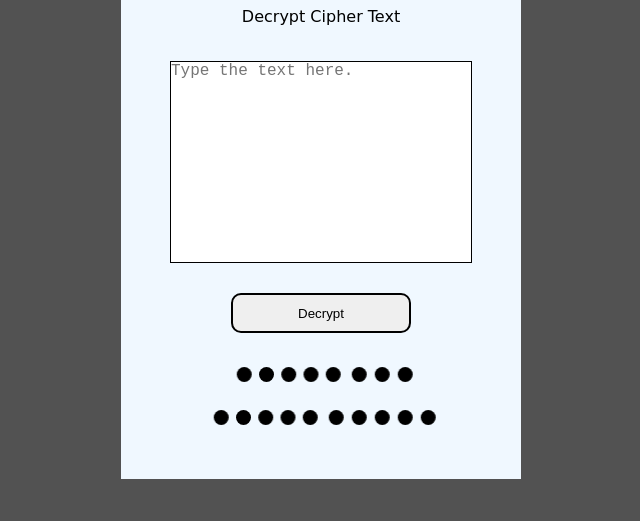
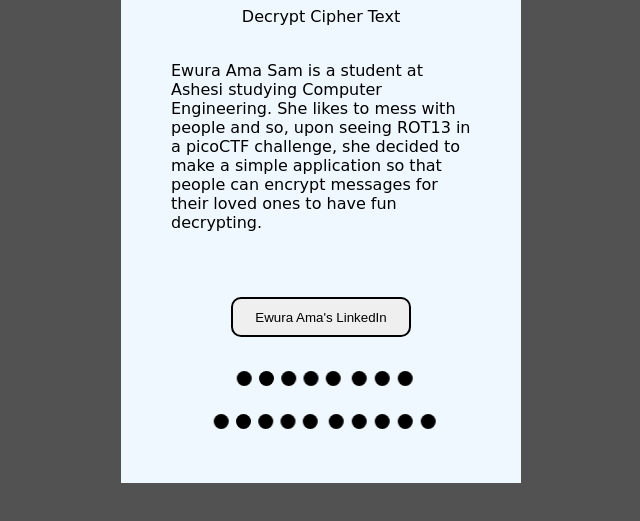
Before and after one commit to EwuraAmaSam/Thirteen, a plain HTML site: page interprete.html in a window 1280 px wide. Shown: the part 85-606 px from the top of the page, without its empty margins (329-969 px from the left). Drawn offline with Linux system fonts and the light colour scheme.

Commit message:
Add about author

```diff
--- a/generate.js
+++ b/generate.js
@@ -65,6 +65,6 @@ function Display(){
   // Remove the temporary textarea element from the DOM
   document.body.removeChild(tempTextArea)
     alert("Copied")
-    location.reload()
+    // location.reload()
 }
 generate.addEventListener('click', Display)
--- a/interprete.css
+++ b/interprete.css
@@ -51,6 +51,13 @@ p{
     outline: none;
     border: none;
     border: 2px black solid;
+}
+
+.box{
+  display:flex;
+  flex-direction: column;
+  height: auto;
+  width: 300px;
 }
 
 
--- a/interprete.html
+++ b/interprete.html
@@ -10,9 +10,19 @@
     <div class="container">
         <h3>THIRTEEN.</h3>
         <p>Decrypt Cipher Text</p>
-        <textarea class="textarea" placeholder="Type the text here."></textarea>
+        <div class="box">
 
-        <button class="decrypt">Decrypt</button>
+            <p>
+                Ewura Ama Sam is a student at Ashesi studying Computer Engineering.
+                She likes to mess with people and so, upon seeing ROT13 in a picoCTF
+                challenge, she decided to make a simple application so that people
+                can encrypt messages for their loved ones to have fun decrypting.
+            </p>
+        </div>
+        <!-- <textarea class="textarea" placeholder="Type the text here."></textarea> -->
+        <a href="https://www.linkedin.com/in/ewura-ama-sam-764694205/" target="_blank">
+            <button class="decrypt">Ewura Ama's LinkedIn</button>
+        </a>
 
 
         <div class="rol-balls">
@@ -44,5 +54,5 @@
 
 
 </body>
-<script src="interprete.js"></script>
+<!-- <script src="interprete.js"></script> -->
 </html>
```
Also changed, not shown: index.html (+1 -1 lines).
